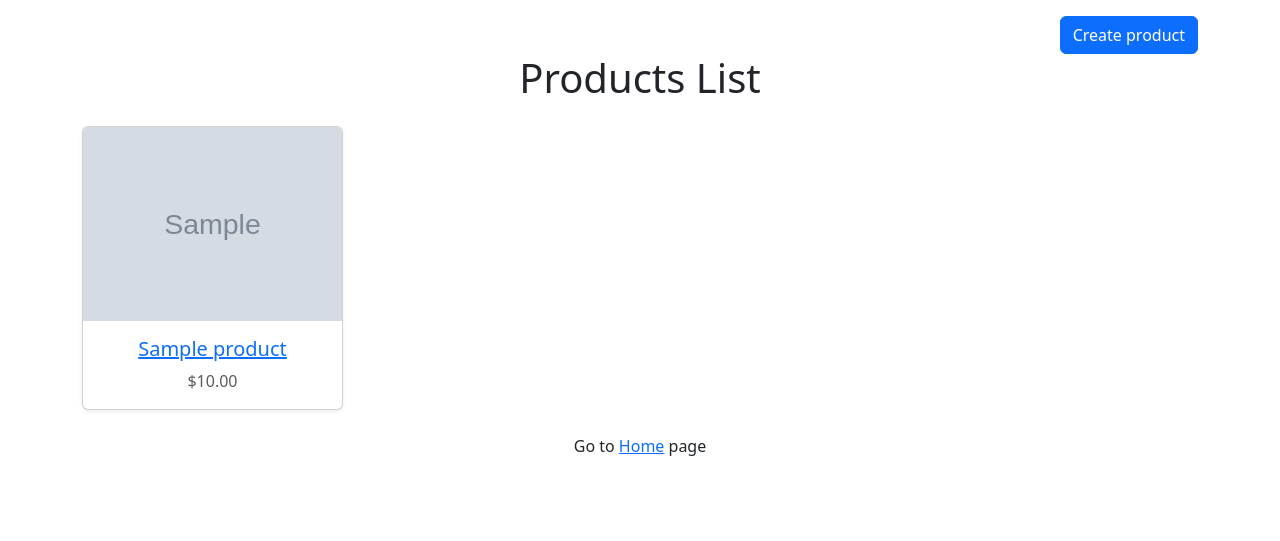
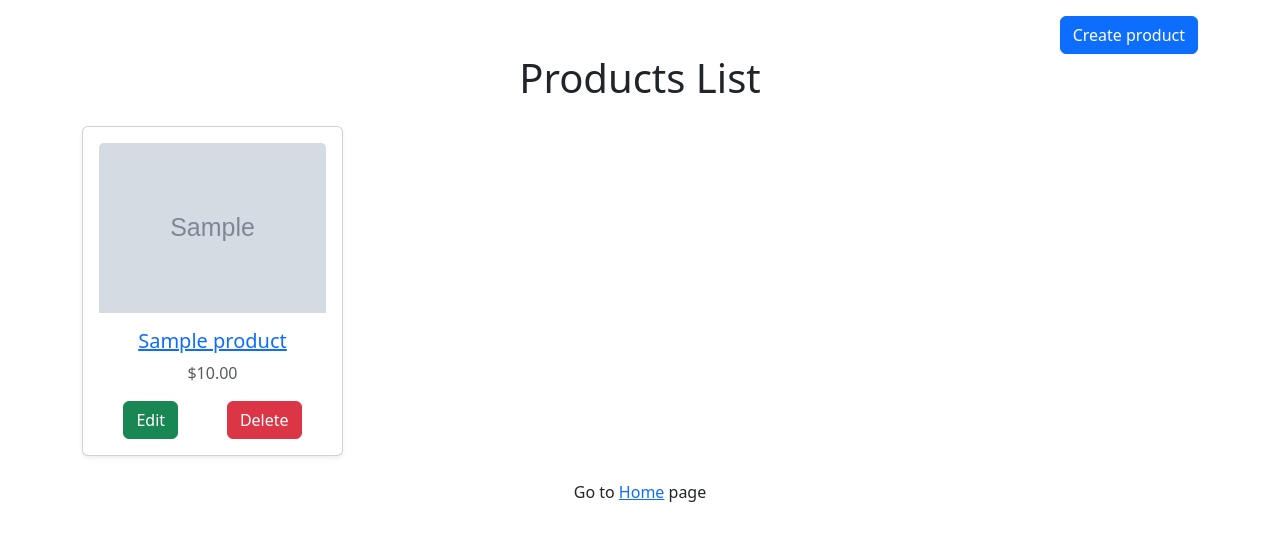
Before and after one commit to andr0man/django_final, a Django app: page /products/ in a window 1280 px wide. Shown: the part 56-597 px from the top of the page. Run offline with Django 5.2, Linux system fonts and the light colour scheme; a user stored in the database is signed in; tables that the repository leaves empty hold one stand-in row (values such as "Sample post"); grey boxes marked "Sample" are stand-in pictures.

Commit message:
added full CRUD for products

```diff
--- a/onlineStore/products/templates/products/products_list.html
+++ b/onlineStore/products/templates/products/products_list.html
@@ -16,7 +16,7 @@
     <div class="row g-4">
         {% for product in products %}
         <div class="col-lg-3 col-md-4 col-sm-6">
-            <div class="card h-100 shadow-sm">
+            <div class="card h-100 shadow-sm p-3">
                 <img
                     src="{{ product.image.url }}"
                     alt="{{ product.title }}"
@@ -29,8 +29,77 @@
                     </h5>
                     <p class="card-text text-muted">${{ product.price }}</p>
                 </div>
+                {% if user.is_superuser %}
+                    <div class="d-flex justify-content-around">
+                        <button type="button" class="btn btn-success" data-bs-toggle="modal" data-bs-target="#editModal{{ product.id }}">
+                            Edit
+                        </button>
+
+                        <button type="button" class="btn btn-danger" data-bs-toggle="modal" data-bs-target="#deleteModal{{ product.id }}">
+                            Delete
+                        </button>
+                    </div>
+                {% endif %}
             </div>
         </div>
+
+        <div class="modal fade" id="editModal{{ product.id }}" tabindex="-1" aria-labelledby="editModalLabel{{ product.id }}" aria-hidden="true">
+            <div class="modal-dialog">
+                <div class="modal-content">
+                    <div class="modal-header">
+                        <h5 class="modal-title" id="editModalLabel{{ product.id }}">Edit Product</h5>
+                        <button type="button" class="btn-close" data-bs-dismiss="modal" aria-label="Close"></button>
+                    </div>
+                    <form method="post" action="{% url 'products:edit-product' id=product.id %}" enctype="multipart/form-data">
+                        {% csrf_token %}
+                        <div class="modal-body">
+                            <div class="mb-3">
+                                <label class="form-label">Name</label>
+                                <input type="text" name="name" class="form-control" value="{{ product.name }}" required>
+                            </div>
+                            <div class="mb-3">
+                                <label class="form-label">Description</label>
+                                <textarea name="description" class="form-control" rows="3">{{ product.description }}</textarea>
+                            </div>
+                            <div class="mb-3">
+                                <label class="form-label">Price</label>
+                                <input type="number" name="price" class="form-control" step="0.01" value="{{ product.price }}" required>
+                            </div>
+                            <div class="mb-3">
+                                <label class="form-label">Image</label>
+                                <input type="file" name="image" class="form-control">
+                            </div>
+                        </div>
+                        <div class="modal-footer">
+                            <button type="button" class="btn btn-secondary" data-bs-dismiss="modal">Cancel</button>
+                            <button type="submit" class="btn btn-success">Save changes</button>
+                        </div>
+                    </form>
+                </div>
+            </div>
+        </div>
+
+        <div class="modal fade" id="deleteModal{{ product.id }}" tabindex="-1" aria-labelledby="deleteModalLabel{{ product.id }}" aria-hidden="true">
+            <div class="modal-dialog">
+                <div class="modal-content">
+                    <div class="modal-header">
+                        <h5 class="modal-title" id="deleteModalLabel{{ product.id }}">Confirm Delete</h5>
+                        <button type="button" class="btn-close" data-bs-dismiss="modal" aria-label="Close"></button>
+                    </div>
+                    <div class="modal-body">
+                        Are you sure you want to delete "{{ product.name }}"?
+                    </div>
+                    <div class="modal-footer">
+                        <button type="button" class="btn btn-secondary" data-bs-dismiss="modal">Cancel</button>
+                        <form action="{% url 'products:delete-product' id=product.id %}" method="post" style="display: inline;">
+                            {% csrf_token %}
+                            <button type="submit" class="btn btn-danger">Delete</button>
+                        </form>
+                    </div>
+                </div>
+            </div>
+        </div>
+
         {% endfor %}
         <p class="text-center">Go to <a href="/">Home</a> page</p>
     </div>
--- a/onlineStore/products/urls.py
+++ b/onlineStore/products/urls.py
@@ -7,4 +7,6 @@ urlpatterns = [
     path('', views.products_list, name="list"),
     path('<int:id>', views.product_page, name="page"),
     path('new-product/', views.product_new, name="new-product"),
+    path('delete-product/<int:id>', views.product_delete, name="delete-product"),
+    path('edit-product/<int:id>', views.product_edit, name="edit-product"),
 ]
--- a/onlineStore/products/views.py
+++ b/onlineStore/products/views.py
@@ -1,4 +1,4 @@
-from django.shortcuts import render, redirect
+from django.shortcuts import render, redirect, get_object_or_404
 from .models import Product
 from django.contrib.auth.decorators import login_required
 from . import forms
@@ -24,3 +24,28 @@ def product_new(request):
     else:
         form = forms.CreateProduct()
     return render(request, 'products/product_new.html', { 'form': form })
+
+@login_required(login_url="/users/login")
+def product_delete(request, id):
+    if request.user.is_superuser:
+        product = get_object_or_404(Product, id=id)
+        product.delete()
+    return redirect("products:list")
+
+@login_required(login_url="/users/login")
+def product_edit(request, id):
+    product = get_object_or_404(Product, id=id)
+
+    if request.user.is_superuser:
+        if request.method == "POST":
+            product.name = request.POST.get("name")
+            product.description = request.POST.get("description")
+            product.price = request.POST.get("price")
+
+            if "image" in request.FILES:
+                product.image = request.FILES["image"]
+
+            product.save()
+            return redirect("products:list")
+
+    return redirect("products:list")
--- a/onlineStore/templates/home.html
+++ b/onlineStore/templates/home.html
@@ -6,5 +6,5 @@
 
 {% block content %}
     <h1>Home page</h1>
-    <p>Welcome on my django project. <a href="/about">About</a></p>
+    <p>Welcome on my django project.</p>
 {% endblock %}a
```
